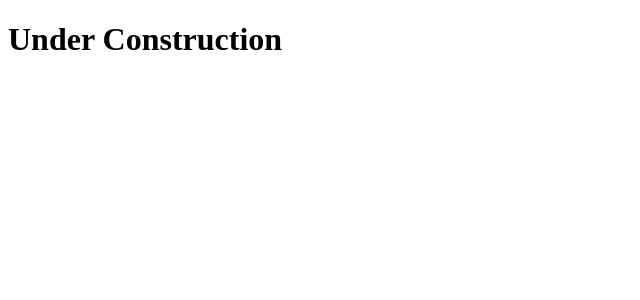
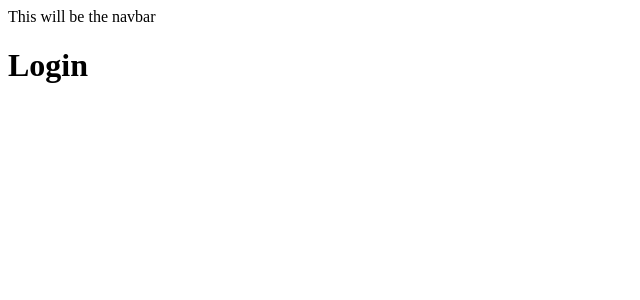
Before and after one commit to adammetal/chatify, a React (Vite) app: page /login in a window 1280 px wide. Shown: the top 300 px of the page, without its empty margins (0-640 px from the left). Built offline with nearby package versions, Linux system fonts and the light colour scheme.

Commit message:
add a router skeleton

```diff
--- a/package.json
+++ b/package.json
@@ -12,7 +12,8 @@
   "dependencies": {
     "firebase": "^10.1.0",
     "react": "^18.2.0",
-    "react-dom": "^18.2.0"
+    "react-dom": "^18.2.0",
+    "react-router-dom": "^6.14.2"
   },
   "devDependencies": {
     "@types/react": "^18.2.15",
--- a/src/main.jsx
+++ b/src/main.jsx
@@ -1,8 +1,34 @@
-import React from 'react'
-import ReactDOM from 'react-dom/client'
+import React from "react";
+import ReactDOM from "react-dom/client";
+import { RouterProvider, createBrowserRouter } from "react-router-dom";
+import Layout from "./pages/Layout";
+import Home from "./pages/Home";
+import Login from "./pages/Login";
+import Chat from "./pages/Chat";
 
-ReactDOM.createRoot(document.getElementById('root')).render(
+const router = createBrowserRouter([
+  {
+    path: "/",
+    element: <Layout />,
+    children: [
+      {
+        path: "/",
+        element: <Home />,
+      },
+      {
+        path: "/login",
+        element: <Login />,
+      },
+      {
+        path: "/chat",
+        element: <Chat />,
+      },
+    ],
+  },
+]);
+
+ReactDOM.createRoot(document.getElementById("root")).render(
   <React.StrictMode>
-    <h1>Under Construction</h1>
-  </React.StrictMode>,
-)
+    <RouterProvider router={router} />
+  </React.StrictMode>
+);
--- /dev/null
+++ b/src/pages/Chat.jsx
@@ -0,0 +1,7 @@
+function Chat() {
+  return (
+    <h1>Chat</h1>
+  )
+}
+
+export default Chat;
--- /dev/null
+++ b/src/pages/Home.jsx
@@ -0,0 +1,7 @@
+function Home() {
+  return (
+    <h1>Home</h1>
+  )
+}
+
+export default Home;
--- /dev/null
+++ b/src/pages/Layout.jsx
@@ -0,0 +1,12 @@
+import { Outlet } from "react-router-dom";
+
+function Layout() {
+  return (
+    <>
+      <nav>This will be the navbar</nav>
+      <Outlet />
+    </>
+  );
+}
+
+export default Layout;
--- /dev/null
+++ b/src/pages/Login.jsx
@@ -0,0 +1,7 @@
+function Login() {
+  return (
+    <h1>Login</h1>
+  )
+}
+
+export default Login;
```
Also changed, not shown: 1 other file (tests, documents, lock files or other folders).
